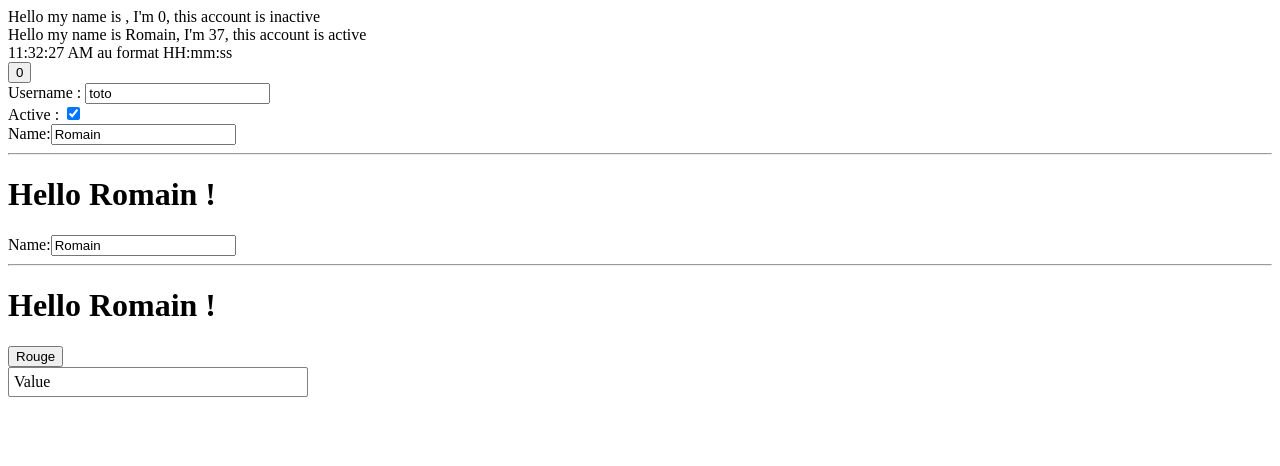
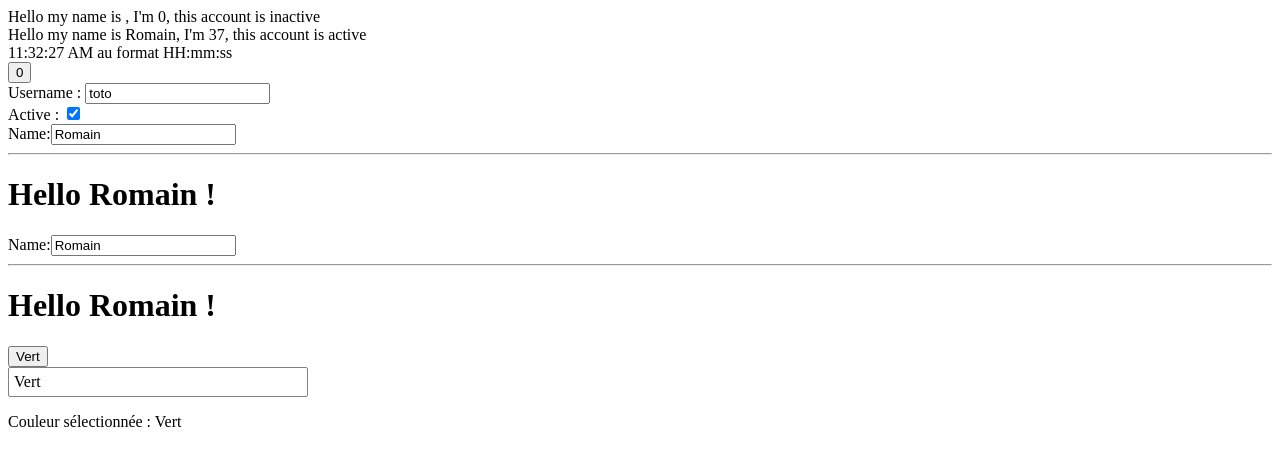
Before and after one commit to bioub/Formation_React_CGI_2022_11, a React (Create React App) app in the folder hello-react/: page / in a window 1280 px wide. Shown: the top 466 px of the page. Built offline with nearby package versions, Linux system fonts and the light colour scheme.

Commit message:
Hooks + Lifting State Up

```diff
--- a/hello-react/src/App.js
+++ b/hello-react/src/App.js
@@ -10,7 +10,8 @@
 //   return divEl;
 // }
 
-import Clock from './Clock';
+import { useState } from 'react';
+import Clock from './ClockClass';
 import Counter from './Counter';
 import ExHelloWorld from './ExHelloWorld';
 import ExMultiStateButton from './ExMultiStateButton';
@@ -39,6 +40,12 @@ import UserForm from './UserForm';
 
 function App() {
   // console.log('App renders');
+  const [color, setColor] = useState('Vert');
+
+  const handleValueChange = (newColor) => {
+    setColor(newColor);
+  };
+
   return (
     <div className="App">
       <Hello />
@@ -56,9 +63,10 @@ function App() {
       <UserForm />
       <ExHelloWorld />
       <ExHelloWorld />
-      <ExMultiStateButton items={['Rouge', 'Vert', 'Bleu']} />
+      <ExMultiStateButton items={['Rouge', 'Vert', 'Bleu']} value={color} onValueChange={handleValueChange} />
 
-      <Select />
+      <Select items={['Rouge', 'Vert', 'Bleu']} value={color} onValueChange={handleValueChange} />
+      <p>Couleur sélectionnée : {color}</p>
     </div>
   );
 }
--- a/hello-react/src/Clock.js
+++ b/hello-react/src/ClockClass.js
@@ -1,6 +1,6 @@
 import { Component } from "react";
 
-class Clock extends Component {
+class ClockClass extends Component {
   constructor() {
     super();
     this.state = {
@@ -20,11 +20,11 @@ class Clock extends Component {
     }, 1000);
   }
   render() {
-    // console.log('Clock renders');
+    // console.log('ClockClass renders');
 
     const { now, format } = this.state;
-    return <div className="Clock">{now.toLocaleTimeString()} au format {format}</div>;
+    return <div className="ClockClass">{now.toLocaleTimeString()} au format {format}</div>;
   }
 }
 
-export default Clock;
+export default ClockClass;
--- a/hello-react/src/ExMultiStateButton.js
+++ b/hello-react/src/ExMultiStateButton.js
@@ -1,34 +1,33 @@
-import { Component } from 'react';
+// import { Component } from 'react';
 
-class ExMultiStateButton extends Component {
-  constructor(props) {
-    super();
+// class ExMultiStateButton extends Component {
+//   handleClick = () => {
+//     const { value } = this.props;
+//     const { items } = this.props;
+//     const currentIndex = items.indexOf(value);
+//     const newValue = items[(currentIndex + 1) % items.length];
 
-    if (!props.items || !props.items.length) {
-      throw new Error('items is undefined or empty');
-    }
+//     this.setState({
+//       value: newValue,
+//     });
+//   };
 
-    this.state = {
-      value: props.items[0],
-    };
-  }
+//   render() {
+//     const { value } = this.props;
+//     // les props sont accessibles via this.props
+//     return <button className="ExMultiStateButton" onClick={this.handleClick}>{value}</button>;
+//   }
+// }
 
-  handleClick = () => {
-    const { value } = this.state;
-    const { items } = this.props;
+function ExMultiStateButton({ value, items, onValueChange }) {
+  const handleClick = () => {
     const currentIndex = items.indexOf(value);
     const newValue = items[(currentIndex + 1) % items.length];
 
-    this.setState({
-      value: newValue,
-    });
+    onValueChange(newValue);
   };
 
-  render() {
-    const { value } = this.state;
-    // les props sont accessibles via this.props
-    return <button className="ExMultiStateButton" onClick={this.handleClick}>{value}</button>;
-  }
+  return <button className="ExMultiStateButton" onClick={handleClick}>{value}</button>;
 }
 
 export default ExMultiStateButton;
--- a/hello-react/src/Select.js
+++ b/hello-react/src/Select.js
@@ -1,6 +1,6 @@
 import './Select.css';
 
-import React, { Component } from 'react';
+import React, { Component, useState } from 'react';
 import classNames from 'classnames';
 
 // class Select extends Component {
@@ -150,36 +150,114 @@ import classNames from 'classnames';
 //   }
 // }
 
-class Select extends Component {
-  state = {
-    menuOpen: false,
+// class Select extends Component {
+//   state = {
+//     name: 'Romain',
+//     menuOpen: false,
+//   };
+
+//   handleValueClick = () => {
+//     const { menuOpen } = this.state;
+//     this.setState({
+//       menuOpen: !menuOpen,
+//     });
+//   };
+
+//   render() {
+//     const { menuOpen } = this.state;
+//     const { items = [], value = items[0] } = this.props;
+
+//     // const itemEls = [];
+
+//     // for (const item of items) {
+//     //   itemEls.push(<div className="item">{item}</div>)
+//     // }
+
+//     const itemEls = items.map((item) => <div key={item} className="item">{item}</div>);
+
+//     return (
+//       <div className="Select">
+//         <div className="value" onClick={this.handleValueClick}>
+//           {value}
+//         </div>
+//         {menuOpen && (
+//           <div className="menu">
+//             {itemEls}
+//           </div>
+//         )}
+//       </div>
+//     );
+//   }
+// }
+
+// export default Select;
+
+/*
+     a
+    / \
+   b   c
+
+
+     a
+   / | \
+  b  c  d
+
+     a
+    / \
+b[key='0']   b[key='1']
+
+    a
+  / | \
+ b[key="0"]  b[key='1']   b[key='2']
+*/
+
+// Avec les classes le state est organisé sous forme d'un objet
+// state = {
+//   name: 'Romain',
+//   menuOpen: false,
+// };
+
+// Pour lire le state, on utilise la clé : this.state.name
+// Pour écrire dans le state, on utilise la clé : this.setState({ name: 'new value' });
+
+// Avec le hook useState, le state est organise sous forme d'un tableau
+// l'ordre des appels à useState détermine la position du tableau
+// useState('Romain'); // la position 1 du tableau (l'indice 0)
+// useState(false); // la position 2 du tableau (l'indice 1)
+
+// const tmp = useState(false);
+// const menuOpen = tmp[0];
+// const setMenuOpen = tmp[1];
+
+// const [name, setName] = useState('Romain');
+// const [menuOpen, setMenuOpen] = useState(false);
+
+function Select({ items = [], value = items[0], onValueChange = () => {} }) {
+  const [menuOpen, setMenuOpen] = useState(false);
+
+  const handleValueClick = () => {
+    setMenuOpen(!menuOpen);
   };
 
-  handleValueClick = () => {
-    const { menuOpen } = this.state;
-    this.setState({
-      menuOpen: !menuOpen,
-    });
-  };
+  const handleItemClick = (item) => {
+    onValueChange(item);
+    setMenuOpen(false);
+  }
 
-  render() {
-    const { menuOpen } = this.state;
+  const itemEls = items.map((item) => (
+    <div key={item} className="item" onClick={() => handleItemClick(item)}>
+      {item}
+    </div>
+  ));
 
-    return (
-      <div className="Select">
-        <div className="value" onClick={this.handleValueClick}>
-          Value
-        </div>
-        {menuOpen && (
-          <div className="menu">
-            <div className="item">Option 1</div>
-            <div className="item">Option 2</div>
-            <div className="item">Option 3</div>
-          </div>
-        )}
+  return (
+    <div className="Select">
+      <div className="value" onClick={handleValueClick}>
+        {value}
       </div>
-    );
-  }
+      {menuOpen && <div className="menu" >{itemEls}</div>}
+    </div>
+  );
 }
 
 export default Select;
```
Also changed, not shown: hello-react/src/ClockHook.js (added, +16 -0 lines).
